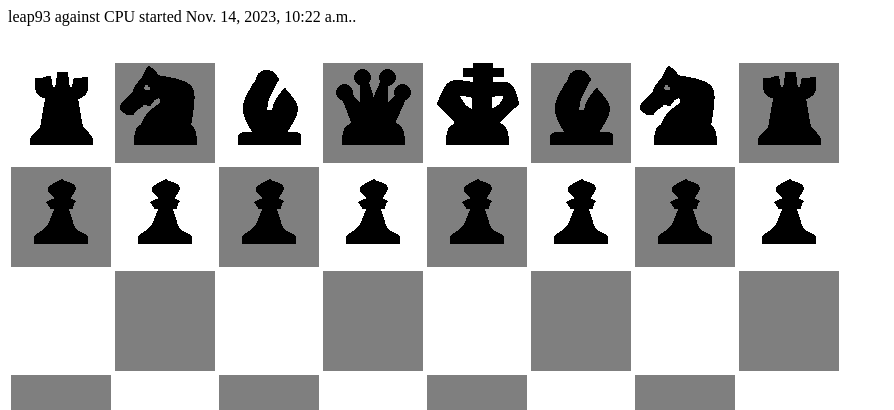
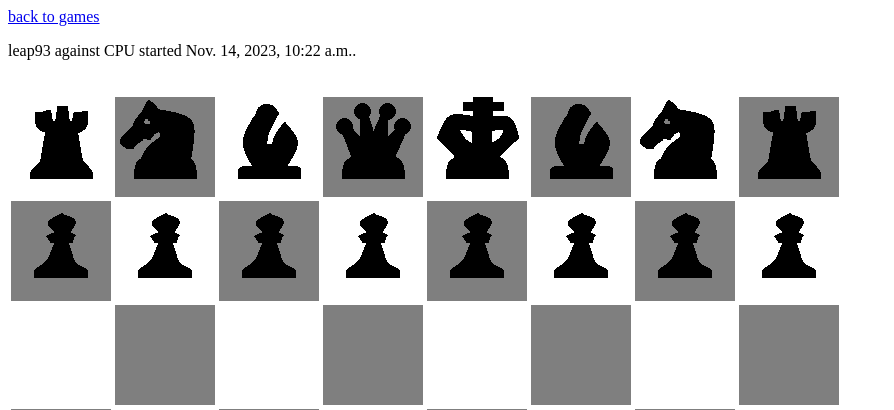
Before and after one commit to leap93/chessapp, a Django app: page /chessapp/games?id=3 in a window 1280 px wide. Shown: the top 410 px of the page, without its empty margins (0-894 px from the left). Run offline with Django 3.2, Linux system fonts and the light colour scheme; a user stored in the database is signed in; data comes from the database, SQL or seed files in the repository.

Commit message:
links back to game list

```diff
--- a/chessapp/templates/chessapp/game.html
+++ b/chessapp/templates/chessapp/game.html
@@ -1,5 +1,6 @@
 {% load static %}
 {% load extras %}
+<a href="{% url 'games' %}">back to games</a>
 <p>{{ game.white_player}} against {{ game.black_player }} started {{ game.start_date }}.</p><br>
 {% csrf_token %}
 
--- a/chessapp/templates/chessapp/new_game.html
+++ b/chessapp/templates/chessapp/new_game.html
@@ -1,3 +1,5 @@
+<a href="{% url 'games' %}">back to games</a>
+
 <form method="POST", action="{% url 'new_game' %}">
 {% csrf_token %}
 
```
